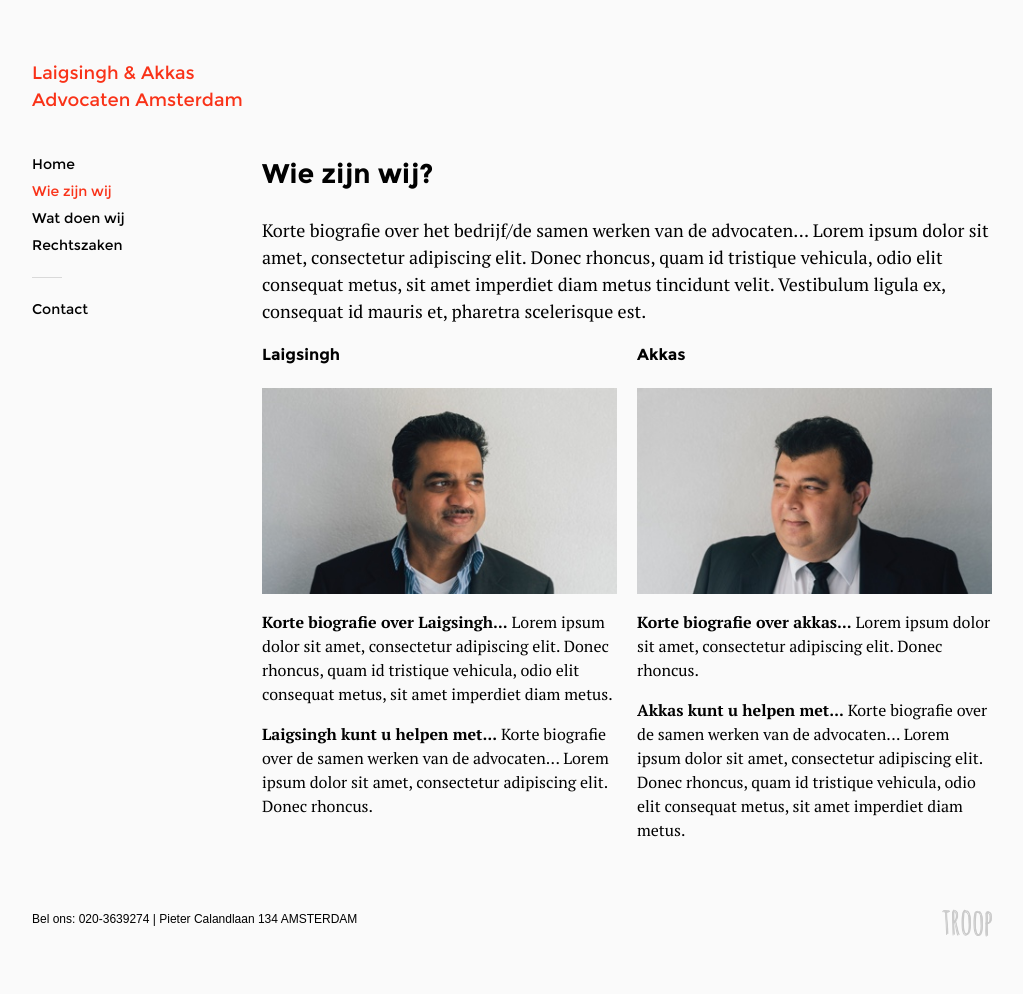
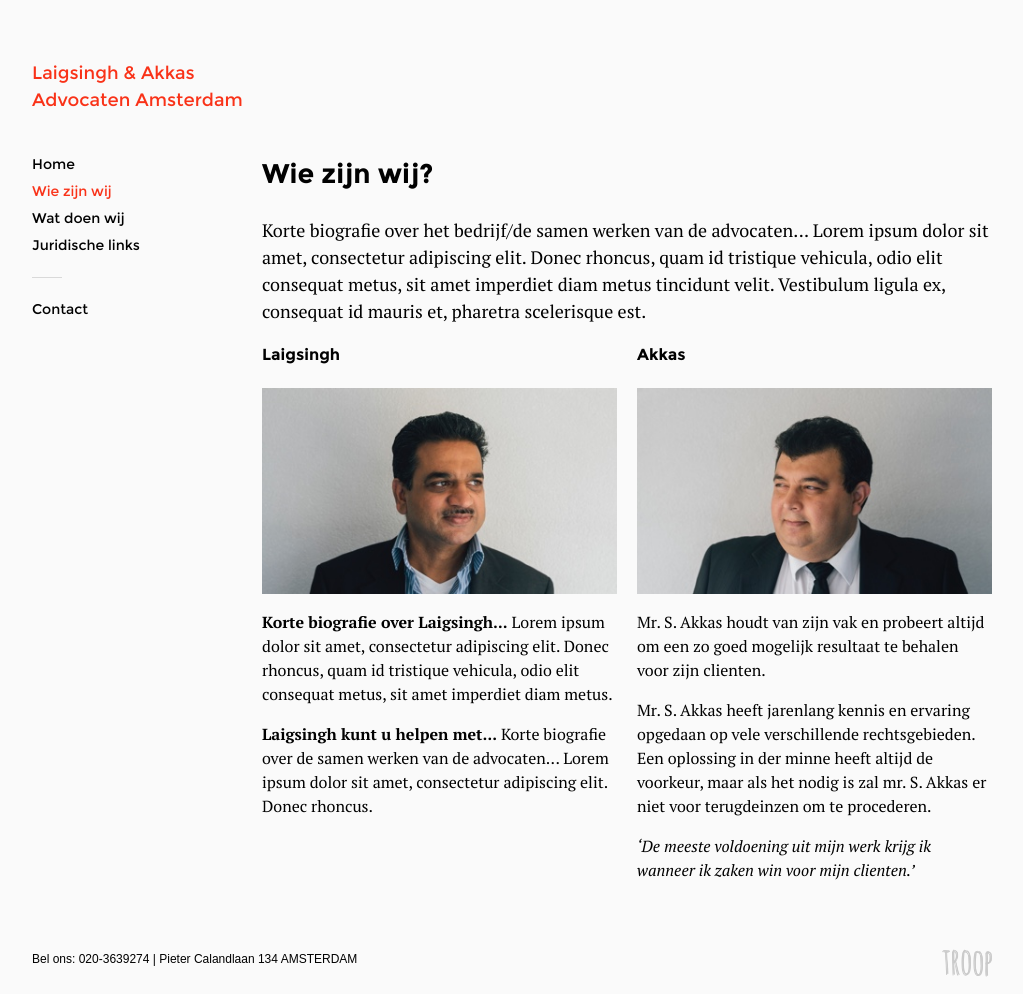
Before and after one commit to taha-design/laigsinghakkasadvocaten.nl, a Jekyll site: the page built from wie-zijn-wij.html, in a window 1280 px wide. Shown: the whole page, without its empty margins (128-1151 px from the left). Built offline with Jekyll 4.4.1, drawn with Linux system fonts in a browser that asks for light colours; before the commit the page ends 954 px from its top, so only the background shows below that.

Commit message:
update content

```diff
--- a/_includes/header.html
+++ b/_includes/header.html
@@ -6,7 +6,7 @@
     <a class="page-link{% if page.url == '/' %} active{%endif%}" href="{{ '/' | prepend: site.baseurl }}">Home</a>
     <a class="page-link{% if page.url == '/wie-zijn-wij/' %} active{%endif%}" href="{{ '/wie-zijn-wij/' | prepend: site.baseurl }}">Wie zijn wij</a>
     <a class="page-link{% if page.url == '/wat-doen-wij/' %} active{%endif%}" href="{{ '/wat-doen-wij/' | prepend: site.baseurl }}">Wat doen wij</a>
-    <a class="page-link{% if page.url == '/rechtszaken/' %} active{%endif%}" href="{{ '/rechtszaken/' | prepend: site.baseurl }}">Rechtszaken</a>
+    <a class="page-link{% if page.url == '/juridische-links/' %} active{%endif%}" href="{{ '/juridische-links/' | prepend: site.baseurl }}">Juridische links</a>
     <div class="site-navigation__seperator"></div>
     <a class="page-link{% if page.url == '/contact/' %} active{%endif%}" href="{{ '/contact/' | prepend: site.baseurl }}">Contact</a>
   </nav>
--- a/css/_base.scss
+++ b/css/_base.scss
@@ -9,6 +9,10 @@ html, body {
     line-height: 1.5;
     background: #fafafa;
     color: #010101;
+}
+
+q {
+  font-style: italic;
 }
 
 a {
--- a/rechtszaken.html
+++ b/juridische-links.html
@@ -1,10 +1,10 @@
 ---
 layout: default
-title: Rechtszaken
-permalink: /rechtszaken/
+title: Juridische links
+permalink: /juridische-links/
 ---
 
-<h2>Rechtszaken</h2>
+<h2>Juridische links</h2>
 
 <p class="lead">Kort stukje tekst over de links Lorem ipsum dolor sit amet, consectetur adipiscing elit. Donec rhoncus, quam id tristique vehicula. Vestibulum ligula ex, consequat id mauris et, pharetra scelerisque est.</p>
 
--- a/wie-zijn-wij.html
+++ b/wie-zijn-wij.html
@@ -16,8 +16,8 @@ permalink: /wie-zijn-wij/
   <div>
     <h4>Akkas</h4>
     <img src="{{ site.baseurl}}/images/akkas-3-4-view-wide.jpg" alt="Advocaat A. Akkas">
-    <p><strong>Korte biografie over akkas…</strong> Lorem ipsum dolor sit amet, consectetur adipiscing elit. Donec rhoncus.</p>
-    <p><strong>Akkas kunt u helpen met…</strong> Korte biografie over de samen werken van de advocaten... Lorem ipsum dolor sit amet, consectetur adipiscing elit. Donec rhoncus, quam id tristique vehicula, odio elit consequat metus, sit amet imperdiet diam metus.
+    <p>Mr. S. Akkas houdt van zijn vak en probeert altijd om een zo goed mogelijk resultaat te behalen voor zijn clienten.</p><p>Mr. S. Akkas heeft jarenlang kennis en ervaring opgedaan op vele verschillende rechtsgebieden. Een oplossing in der minne heeft altijd de voorkeur, maar als het nodig is zal mr. S. Akkas er niet voor terugdeinzen om te procederen.
     </p>
+    <p><q>De meeste voldoening uit mijn werk krijg ik wanneer ik zaken win voor mijn clienten.</q></p>
   </div>
 </div>
```
